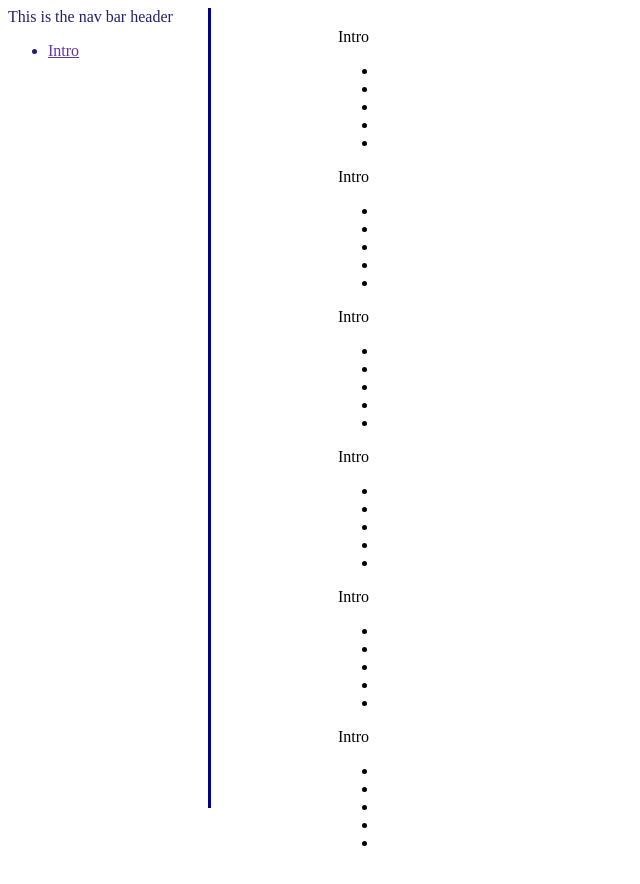
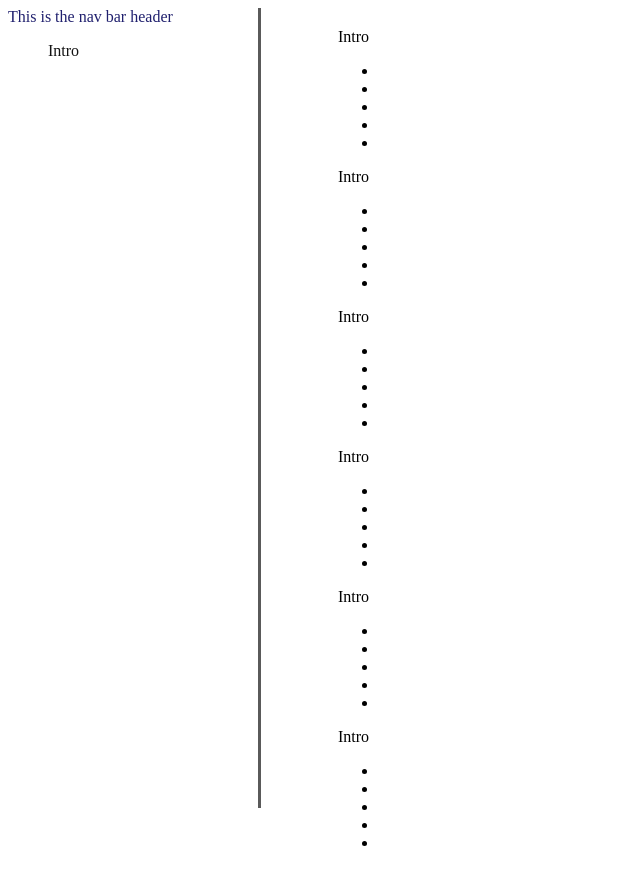
Before and after one commit to tyrhoads/html_practice, a plain HTML site: page technical.html in a window 1280 px wide. Shown: the whole page, without its empty margins (0-640 px from the left). Drawn offline with Linux system fonts and the light colour scheme.

```diff
--- a/tech_style.css
+++ b/tech_style.css
@@ -1,12 +1,13 @@
 #nav-bar{
     color:rgb(32, 32, 110);
-    width:200px;
+    width: 250px;
     position: fixed;
-    border-right:solid darkblue;
+    border-right:solid rgb(90, 90, 90);
     height: 100%;
 }
 a{
-    color:rebeccapurple;
+    color:rgb(19, 19, 19);
+    text-decoration: none;
 }
 #main-doc {
     position: absolute;
@@ -14,3 +15,6 @@
     padding: 20px;
     margin-bottom: 110px;
   }
+  #nav-bar li{
+    list-style: none;
+  }
```
